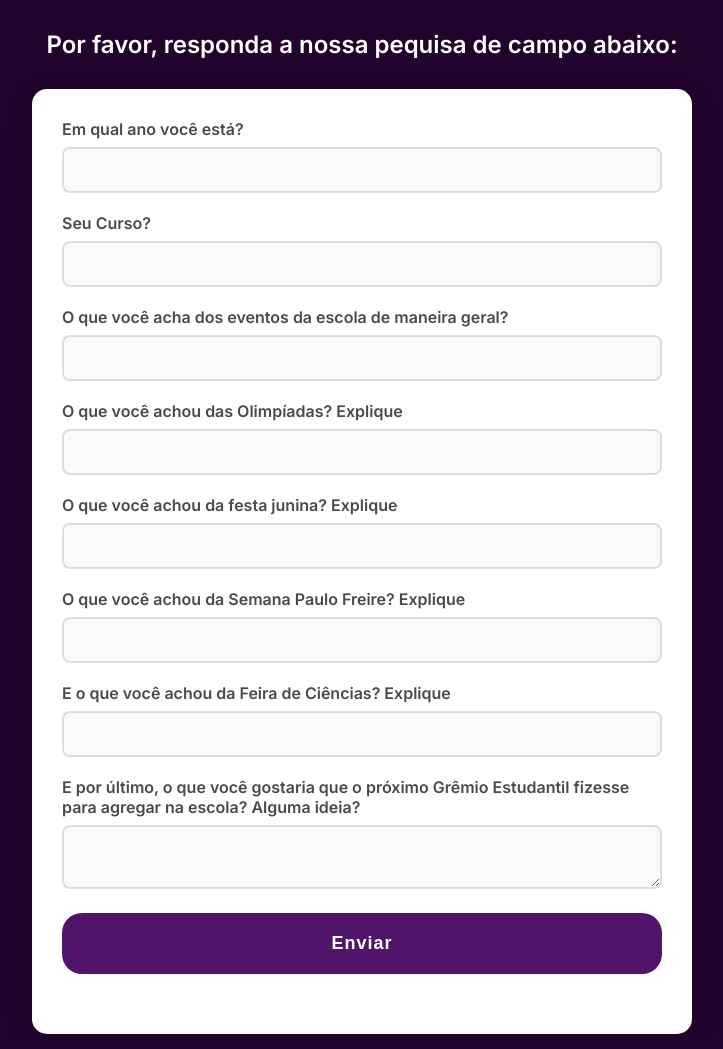
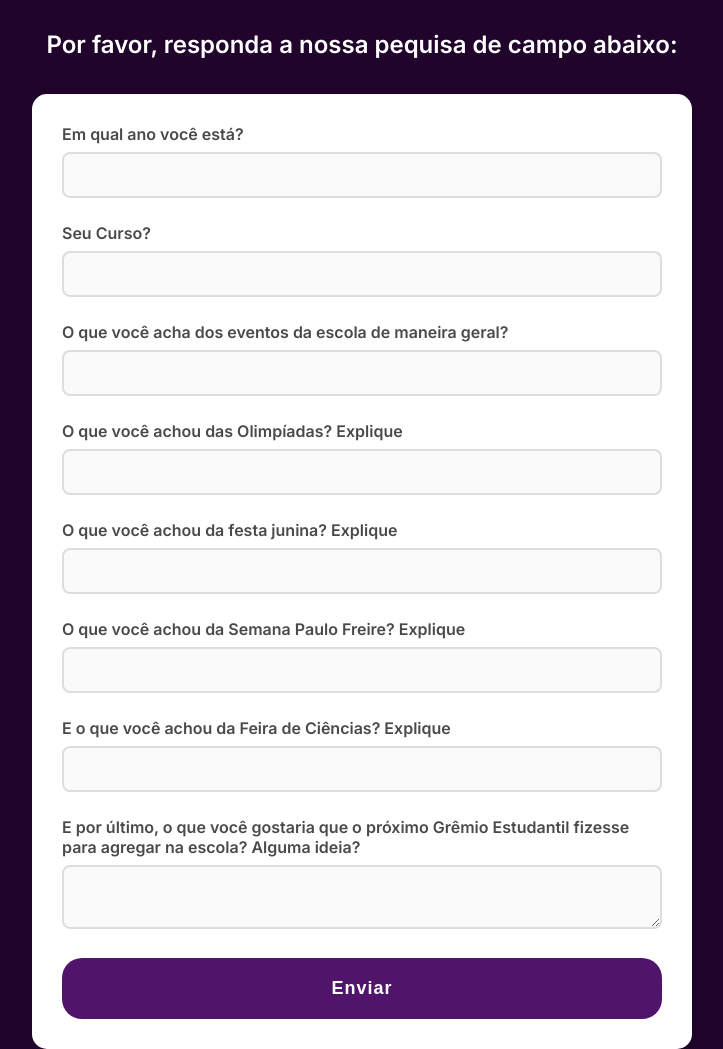
Before and after one commit to risechapa/rise, a plain HTML site: page index.html in a window 1280 px wide. Shown: the top 1049 px of the page, without its empty margins (278-1001 px from the left). Drawn offline with Linux system fonts and the light colour scheme.

Commit message:
Update styles.css

```diff
--- a/styles.css
+++ b/styles.css
@@ -5,7 +5,7 @@ body {
     flex-direction: column;
     justify-content: flex-start;
     align-items: center;
-    height: 100vh;
+    height: 182vh;
     margin: 0;
     font-family: 'Inter', sans-serif;
     background-color: #20042c;
@@ -26,9 +26,9 @@ h2 {
     box-shadow: 0 10px 30px rgba(0, 0, 0, 0.1);
     max-width: 600px;
     width: 90%;
-    padding-bottom: 60px;
+    padding-bottom: 30px;
     transition: transform 0.3s ease-in-out;
-    margin: 20px auto;
+    margin: 25px auto;
 }
 
 .form-container:hover {
@@ -36,7 +36,7 @@ h2 {
 }
 
 .form-group {
-    margin-bottom: 20px;
+    margin-bottom: 25px;
 }
 
 .form-group label {
```
